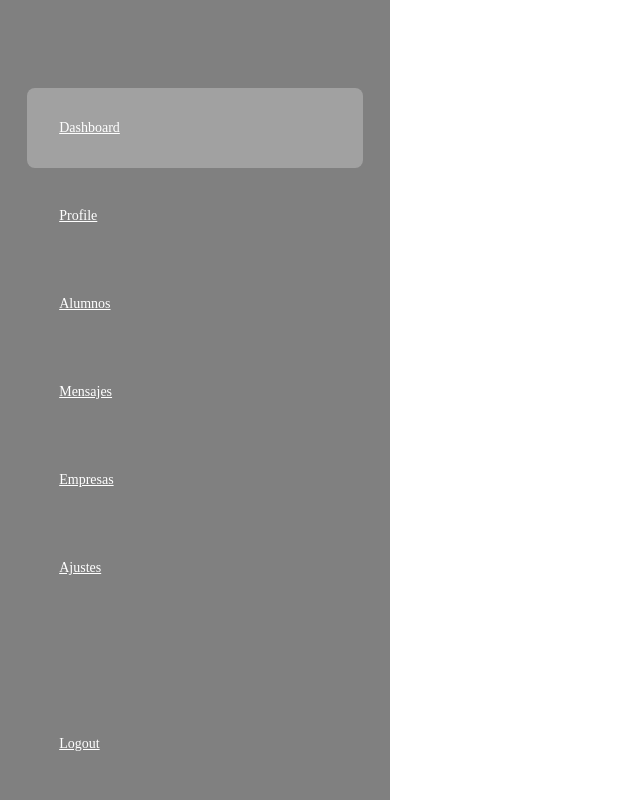
After one commit to JairoPerez/Trabajo-Lenguaje-, a PHP site: page /Dashboards/Tutores/TutorDashboard.php in a window 1280 px wide. The commit adds this page. Shown: the whole page, without its empty margins (0-640 px from the left). Run offline with PHP 8.4, Linux system fonts and the light colour scheme; the visitor is signed in with stand-in values (Sample User, id 1).

Commit message:
Dashboards en proceso

```diff
--- a/Buscador/Buscador.php
+++ b/Dashboards/Menus/ListaAlumnos/ListaAlumnos.php
@@ -7,7 +7,6 @@
     <meta name="viewport" content="width=device-width, initial-scale=1.0">
     <title>FCT</title>
     <?php
-    include '..\auth.php';
 
     $host = 'localhost';
     $dbname = 'gestionfct';
--- a/Dashboards/alumno_dashboard.php
+++ b/Dashboards/Menus/Mensajes/Mensajes.php
@@ -4,12 +4,8 @@
     <meta charset="UTF-8">
     <meta name="viewport" content="width=device-width, initial-scale=1.0">
     <title>Document</title>
-    <?php
-    include '..\auth.php';
-    ?>
-
 </head>
 <body>
-    ALUMNO
+    MENSAJES
 </body>
 </html>
--- /dev/null
+++ b/Dashboards/Tutores/TutorDashboard.php
@@ -0,0 +1,55 @@
+<!DOCTYPE html>
+<html lang="en">
+    <head>
+    <link rel="stylesheet" href="tutor.css">
+    <meta charset="UTF-8">
+    <meta name="viewport" content="width=H, initial-scale=1.0">
+    <title>Document</title>
+    <?php
+    include '..\..\auth.php';
+    ?>
+
+    </head>
+    <body>
+        <div class="sidebar">
+            <div class="logo"></div>
+            <ul class="menu">
+                <li class="active">
+                    <a href="#">
+                        <span>Dashboard</span>
+                    </a>
+                </li>
+                <li>
+                    <a href="..\Menus\Perfil\Perfil.php">
+                        <span>Profile</span>
+                    </a>
+                </li>
+                <li>
+                    <a href="..\Menus\ListaAlumnos\ListaAlumnos.php">
+                        <span>Alumnos</span>
+                    </a>
+                </li>
+                <li>
+                    <a href="..\Menus\Mensajes\Mensajes.php">
+                        <span>Mensajes</span>
+                    </a>
+                </li>
+                <li>
+                    <a href="..\Menus\Empresas\Empresas.php">
+                        <span>Empresas</span>
+                    </a>
+                </li>
+                <li>
+                    <a href="#">
+                        <span>Ajustes</span>
+                    </a>
+                </li>
+                <li class="logout">
+                    <a href="#">
+                        <span>Logout</span>
+                    </a>
+                </li>
+            </ul>
+        </div>
+    </body>
+</html>
--- /dev/null
+++ b/Dashboards/Tutores/tutor.css
@@ -0,0 +1,71 @@
+*{
+    margin: 0;
+    padding: 0;
+    border: none;
+    outline: none;
+    box-sizing: border-box;
+}
+body {
+    display: flex;
+
+}
+
+.sidebar{
+    top: 0;
+    left: 0;
+    bottom: 0;
+    width: 250px;
+    height: 100vh;
+    padding: 0 1.7rem;
+    color: #fff;
+    overflow: hidden;
+    transition: all 0.3s linear;
+    background: gray;
+
+}
+
+.sidebar:hover{
+    width: 390px;
+    transition: 0.5s;
+
+}
+
+.logo{
+    height: 80px;
+    padding: 16px;
+}
+
+.menu{
+    height: 88%;
+    position: relative;
+    list-style: none;
+    padding: 0;
+    font-size: 1.2rem;
+}
+
+.menu li{
+    padding: 2rem;
+    margin: 8px 0;
+    border-radius: 8px;
+    transition: all 0.5s ease-in-out;
+
+}
+
+.menu li:hover, .active{
+    background: #e0e0e058;
+}
+
+.menu a{
+    color: #fff;
+    font-size: 14px;
+    display: flex;
+    align-items: center;
+    gap: 1,5rem;
+}
+
+.logout{
+    position: absolute;
+    bottom: 0;
+    left: 0;
+    width: 100%;
+}
--- a/login.php
+++ b/login.php
@@ -56,7 +56,7 @@
                                 $_SESSION['nia']=$nia;
                                 $_SESSION['nombre']=$query['nombre'];
 
-                                header("location:Dashboards/alumno_dashboard.php");
+                                header("location:Dashboards/Alumnos/AlumnoDashboard.php");
                                 exit();
 
                             }if ($datos=$sql_tutor->FETCH()){
@@ -66,7 +66,7 @@
                                     $_SESSION['nia']=$nia;
                                     $_SESSION['nombre']=$query['nombre'];
 
-                                    header("location:Dashboards/tutor_dashboard.php");
+                                    header("location:Dashboards/Tutores/TutorDashboard.php");
                                     exit();
 
                                 }else{
```
Also changed, not shown: Dashboards/Alumnos/AlumnoDashboard.php (added, +50 -0 lines), Dashboards/Alumnos/alumno.css (added, +71 -0 lines), Dashboards/Menus/Empresas/Empresas.php (renamed from Dashboards/tutor_dashboard.php, +2 -5 lines), Dashboards/Menus/Perfil/Perfil.php (added, +11 -0 lines), Dashboards/Menus/ListaAlumnos/style.css (renamed from Buscador/style.css).
